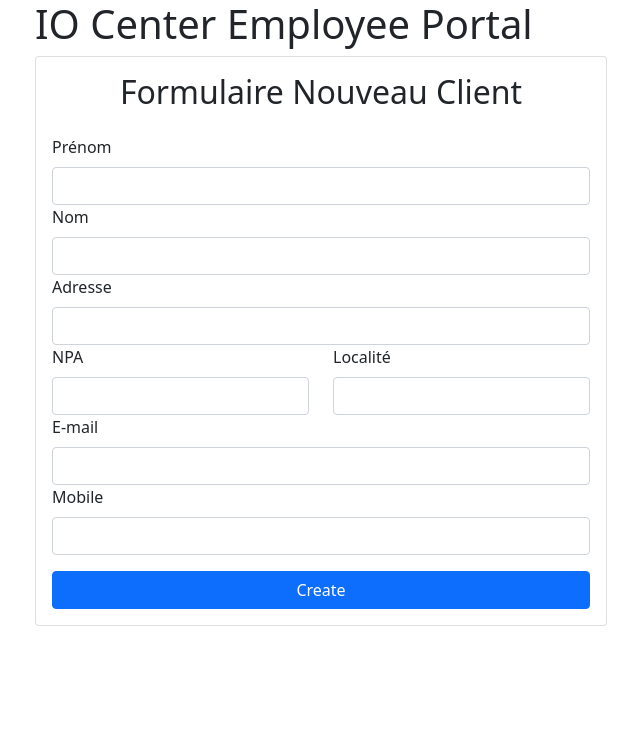
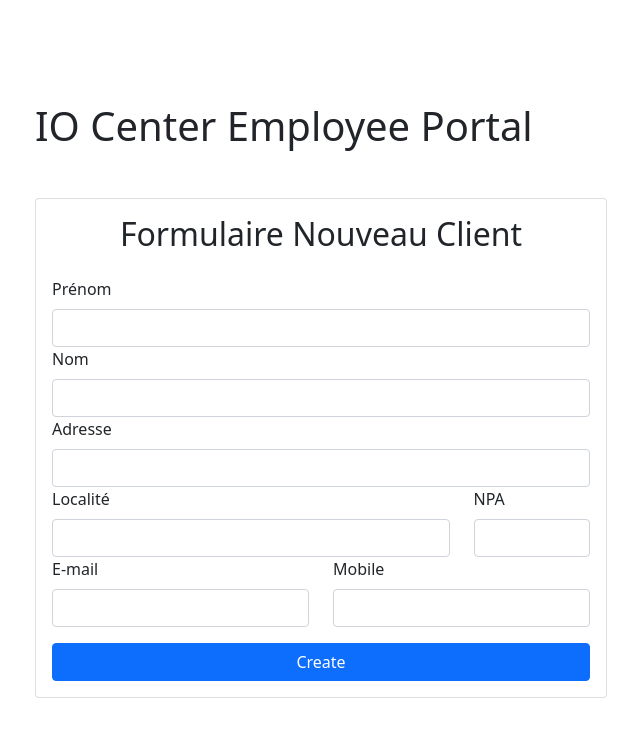
Before and after one commit to AndreCostaaa/io-center-employee-portal, a React (Create React App) app: page /create-client in a window 1280 px wide. Shown: the top 736 px of the page, without its empty margins (319-959 px from the left). Built offline with nearby package versions, Linux system fonts and the light colour scheme.

Commit message:
login, storing user, creating client

```diff
--- a/src/components/App.js
+++ b/src/components/App.js
@@ -20,11 +20,11 @@ import SearchResults from "./SearchResults.js";
 function App() {
   return (
     <Container
-      className=" d-flex align-items-top justify-content-center"
+      className=" d-flex align-items-center justify-content-center"
       style={{ minHeight: "100vh" }}
     >
       <div className="w=100" style={{}}>
-        <h1 className="mb-2">IO Center Employee Portal</h1>
+        <h1 className="mb-5">IO Center Employee Portal</h1>
         <Router>
           <AuthProvider>
             <DataProvider>
@@ -34,7 +34,6 @@ function App() {
                 <Route path="/dashboard" element={<Dashboard />} />
                 <Route path="/create-client" element={<CreateClient />} />
                 <Route path="/create-car" element={<CreateCar />} />
-
                 <Route path="/create-service" element={<CreateService />} />
                 <Route path="/search" element={<Search />} />
                 <Route path="/search-results" element={<SearchResults />} />
--- a/src/components/CreateClient.js
+++ b/src/components/CreateClient.js
@@ -1,11 +1,27 @@
-import React, { useRef } from "react";
+import { useData } from "contexts/DataContext";
+import React, { useState } from "react";
 import { Button, Card, Col, Form, Row } from "react-bootstrap";
 import { useNavigate } from "react-router-dom";
 
 export default function CreateClient() {
-  const prenomRef = useRef();
-  const nomRef = useRef();
+  const [name, setName] = useState("");
+  const [lastName, setLastName] = useState("");
+  const [address, setAddress] = useState("");
+  const [npa, setNpa] = useState("");
+  const [city, setCity] = useState("");
+  const [email, setEmail] = useState("");
+  const [phoneNumber, setPhoneNumber] = useState("");
   const navigate = useNavigate();
+  const { createClient } = useData();
+  async function handleSubmit(e) {
+    e.preventDefault();
+    console.log(parseInt(phoneNumber));
+    if (
+      await createClient(name, lastName, address, city, npa, email, phoneNumber)
+    ) {
+      navigate("/create-car");
+    }
+  }
   return (
     <>
       <Card>
@@ -14,41 +30,71 @@ export default function CreateClient() {
           <Form>
             <Form.Group>
               <Form.Label>Prénom</Form.Label>
-              <Form.Control type="text" ref={prenomRef} />
+              <Form.Control
+                type="text"
+                onChange={(e) => setName(e.target.value)}
+              />
             </Form.Group>
             <Form.Group>
               <Form.Label>Nom</Form.Label>
-              <Form.Control type="text" ref={nomRef}></Form.Control>
+              <Form.Control
+                type="text"
+                onChange={(e) => setLastName(e.target.value)}
+              ></Form.Control>
             </Form.Group>
             <Form.Group>
               <Form.Label>Adresse</Form.Label>
-              <Form.Control type="text"></Form.Control>
+              <Form.Control
+                type="text"
+                onChange={(e) => setAddress(e.target.value)}
+              ></Form.Control>
             </Form.Group>
             <Row>
-              <Form.Group as={Col}>
+              <div className="w-75">
+                <Form.Group as={Col}>
+                  <Form.Label>Localité</Form.Label>
+                  <Form.Control
+                    type="text"
+                    onChange={(e) => setCity(e.target.value)}
+                  ></Form.Control>
+                </Form.Group>
+              </div>
+              <Form.Group className="w-25" as={Col}>
                 <Form.Label>NPA</Form.Label>
-                <Form.Control type="text"></Form.Control>
+                <Form.Control
+                  type="text"
+                  onChange={(e) => {
+                    if (!isNaN(e.target.value)) {
+                      setNpa(e.target.value);
+                    }
+                  }}
+                  value={npa}
+                ></Form.Control>
+              </Form.Group>
+            </Row>
+            <Row>
+              <Form.Group className="w-50" as={Col}>
+                <Form.Label>E-mail</Form.Label>
+                <Form.Control
+                  type="email"
+                  onChange={(e) => setEmail(e.target.value)}
+                ></Form.Control>
               </Form.Group>
               <Form.Group as={Col}>
-                <Form.Label>Localité</Form.Label>
-                <Form.Control type="text"></Form.Control>
+                <Form.Label>Mobile</Form.Label>
+                <Form.Control
+                  type="text"
+                  onChange={(e) => {
+                    let val = e.target.value;
+                    if (!isNaN(val)) {
+                      setPhoneNumber(val);
+                    }
+                  }}
+                  value={phoneNumber}
+                ></Form.Control>
               </Form.Group>
             </Row>
-            <Form.Group>
-              <Form.Label>E-mail</Form.Label>
-              <Form.Control type="email"></Form.Control>
-            </Form.Group>
-            <Form.Group>
-              <Form.Label>Mobile</Form.Label>
-              <Form.Control type="text"></Form.Control>
-            </Form.Group>
-            <Button
-              onClick={() => {
-                navigate("/create-car");
-              }}
-              className="w-100 mt-3"
-              type="submit"
-            >
+            <Button className="w-100 mt-3" onClick={handleSubmit}>
               Create
             </Button>
           </Form>
--- a/src/components/Dashboard.js
+++ b/src/components/Dashboard.js
@@ -20,7 +20,9 @@ export default function Dashboard() {
   }
   return (
     <>
-      <h1>Hello {currentUser && currentUser.username}</h1>
+      <h3 className="text-center ">
+        Hello {currentUser && currentUser.name.split(" ")[0] + " :)"}
+      </h3>
       <Card>
         <Card.Body>
           <h2 className="text-center mb-4">Dashboard </h2>
@@ -28,15 +30,10 @@ export default function Dashboard() {
             <Button
               onClick={() => navigate("/create-client")}
               className="w-100 mt-2  float-right"
-              type="submit"
             >
               Nouveau
             </Button>
-            <Button
-              onClick={() => navigate("/search")}
-              className="w-100 mt-2"
-              type="submit"
-            >
+            <Button onClick={() => navigate("/search")} className="w-100 mt-2">
               Rechercher
             </Button>
           </Form>
--- a/src/components/Login.js
+++ b/src/components/Login.js
@@ -1,32 +1,41 @@
-import React, { useRef, useState } from "react";
+import React, { useEffect, useRef, useState } from "react";
 import { useNavigate } from "react-router-dom";
 import { Alert, Button, Card, Form } from "react-bootstrap";
 import { useAuth } from "../contexts/AuthContext";
 
 export default function Login() {
   const [error, setError] = useState("");
-  const usernameRef = useRef();
-  const passwordRef = useRef();
-  const { login } = useAuth();
+  const [username, setUsername] = useState("");
+  const [password, setPassword] = useState("");
+  const { login, verifyStoredToken } = useAuth();
   const navigate = useNavigate();
 
-  function onClick(e) {
+  useEffect(() => {
+    const fetchData = async () => {
+      if (await verifyStoredToken()) {
+        navigate("/dashboard");
+      }
+    };
+    console.log("fetching data");
+
+    fetchData();
+  }, []);
+  async function onClick(e) {
     e.preventDefault();
-    if (!usernameRef.current.value) {
-      setError("Username");
-      usernameRef.current.focus();
+    if (!username) {
+      setError("Username required");
       return;
     }
-    if (!passwordRef.current.value) {
-      setError("Password");
-      passwordRef.current.focus();
+    if (!password) {
+      setError("Password required");
       return;
     }
-
-    if (login(usernameRef.current.value, passwordRef.current.value)) {
+    setError("Logging In");
+    console.log(await login(username, password));
+    if (await login(username, password)) {
       navigate("/dashboard");
     } else {
-      setError("Failed to login");
+      setError("Username or password do not match");
     }
   }
 
@@ -39,13 +48,17 @@ export default function Login() {
           <Form>
             <Form.Group>
               <Form.Label>Username</Form.Label>
-              <Form.Control type="text" ref={usernameRef} required />
+              <Form.Control
+                type="text"
+                onChange={(e) => setUsername(e.target.value)}
+                required
+              />
             </Form.Group>
             <Form.Group>
               <Form.Label>Password</Form.Label>
               <Form.Control
                 type="password"
-                ref={passwordRef}
+                onChange={(e) => setPassword(e.target.value)}
                 required
               ></Form.Control>
             </Form.Group>
--- a/src/contexts/AuthContext.js
+++ b/src/contexts/AuthContext.js
@@ -1,4 +1,5 @@
 import React, { useContext, useState } from "react";
+import axios from "axios";
 
 export const AuthContext = React.createContext(null);
 
@@ -8,13 +9,52 @@ export function useAuth() {
 export default function AuthProvider({ children }) {
   const [currentUser, setCurrentUser] = useState(null);
 
-  function login(username, password) {
-    setCurrentUser({ username: username });
-    return true;
+  async function login(username, password) {
+    const config = { auth: { username: username, password: password } };
+    const res = await axios
+      .post(process.env.REACT_APP_API_LOGIN_END_POINT, {}, config)
+      .then((res) => {
+        let data = res.data;
+        setCurrentUser({
+          id: data.id,
+          name: data.name,
+          role: data.role,
+          token: data.access_token,
+        });
+        localStorage.setItem("user", JSON.stringify(currentUser));
+        return true;
+      })
+      .catch((err) => {
+        //console.log(err.response.data);
+        return false;
+      });
+    return res;
+  }
+  async function verifyStoredToken() {
+    const storedUser = JSON.parse(localStorage.getItem("user"));
+    if (!storedUser) {
+      //no user stored
+      return false;
+    }
+
+    const config = {
+      headers: { Authorization: `Bearer ${storedUser.token}` },
+    };
+    const res = await axios
+      .post(process.env.REACT_APP_API_TOKEN_VERIFICATION_END_POINT, {}, config)
+      .then((res) => {
+        setCurrentUser(storedUser);
+        return true;
+      })
+      .catch((err) => {
+        return false;
+      });
+    return res;
   }
   const value = {
     currentUser,
     login,
+    verifyStoredToken,
   };
   return <AuthContext.Provider value={value}>{children}</AuthContext.Provider>;
 }
--- a/src/contexts/DataContext.js
+++ b/src/contexts/DataContext.js
@@ -1,15 +1,51 @@
+import axios from "axios";
 import React, { useContext, useState } from "react";
-
+import { useAuth } from "./AuthContext";
 export const DataContext = React.createContext(null);
 
 export function useData() {
   return useContext(DataContext);
 }
 export default function DataProvider({ children }) {
+  const { currentUser } = useAuth();
   const [carSelected, setCarSelected] = useState(null);
   const [searchResults, setSearchResults] = useState(null);
   const [data, setData] = useState(null);
   const [id, setId] = useState(0);
+  async function createClient(
+    name,
+    lastName,
+    address,
+    city,
+    npa,
+    phoneNumber,
+    email
+  ) {
+    let fd = new FormData();
+
+    fd.append("name", name);
+    fd.append("last_name", lastName);
+    fd.append("address", address);
+    fd.append("city", city);
+    fd.append("npa", npa);
+    fd.append("phone_number", phoneNumber);
+    fd.append("email_address", email);
+
+    const config = {
+      headers: { Authorization: `Bearer ${currentUser.access_token}` },
+    };
+    await axios
+      .post(process.env.REACT_APP_API_CLIENT_END_POINT, fd, config)
+      .then((res) => {
+        let data = res.data;
+        console.log(data);
+        return true;
+      })
+      .catch((err) => {
+        console.log(err.response.data);
+        return false;
+      });
+  }
   function getAllData() {
     return [
       {
@@ -78,6 +114,7 @@ export default function DataProvider({ children }) {
     getAllData,
     id,
     setId,
+    createClient,
   };
   return <DataContext.Provider value={value}>{children}</DataContext.Provider>;
 }
```
